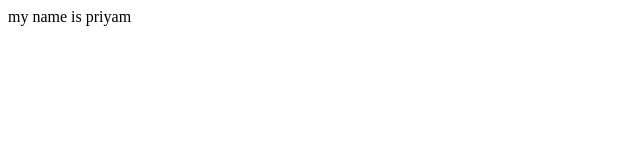
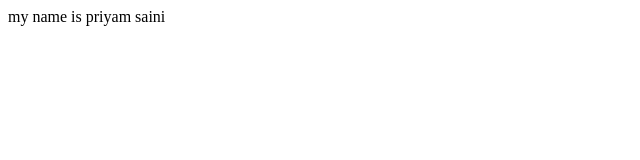
Before and after one commit to iampriyamsaini/gitdemo, a plain HTML site: page index.html in a window 1280 px wide. Shown: the full height of the page, 0-640 px from the left. Drawn offline with Linux system fonts and the light colour scheme.

Commit message:
modifying

```diff
--- a/index.html
+++ b/index.html
@@ -1 +1 @@
-<p>my name is priyam</p>
+<p>my name is priyam saini</p>
```
